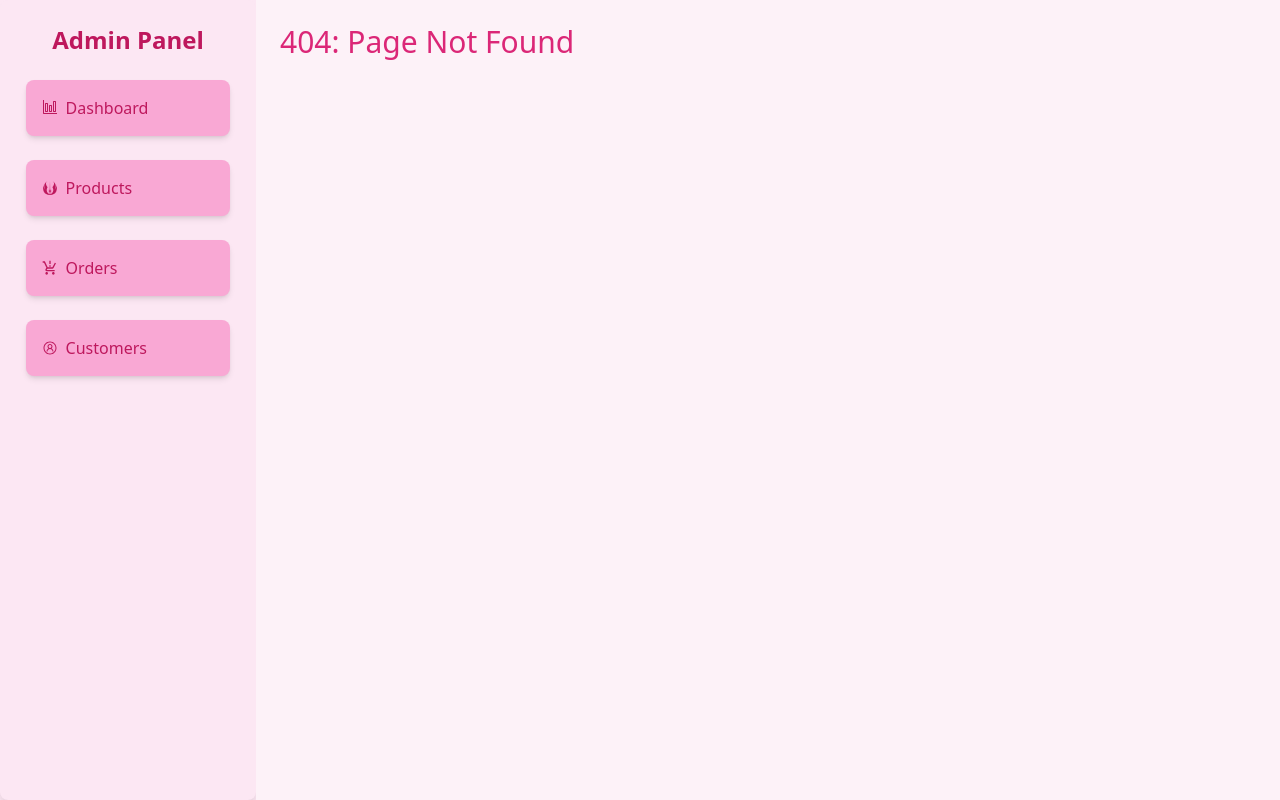
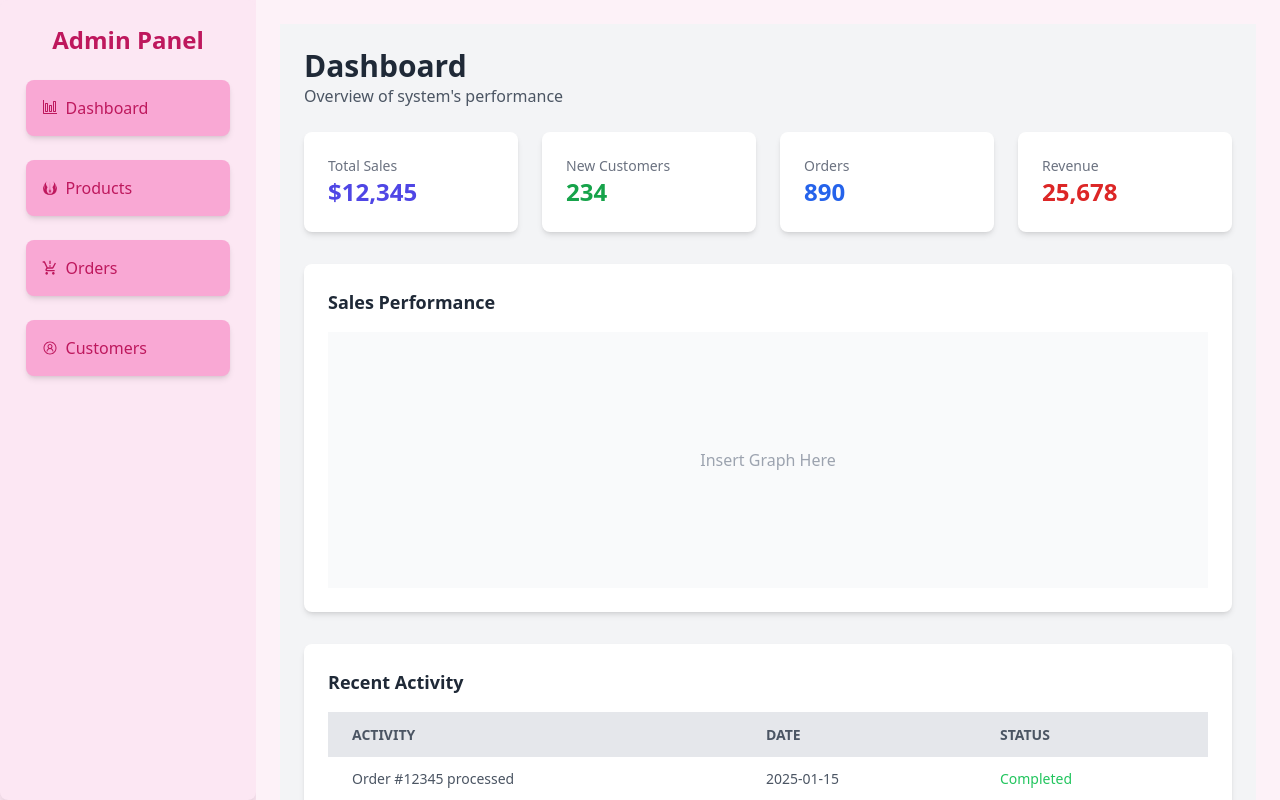
Before and after one commit to SKPHDeemantha/E-platformFrontend, a React (Vite) app: page /admin in a window 1280 px wide. Before the commit this address had no page. Built offline with nearby package versions, Linux system fonts and the light colour scheme.

Commit message:
Update AdminHomepage and Homepage routing; add catch-all route for Dashboard and comment out CarouselDefault component

```diff
--- a/src/pages/AdminHomepage.jsx
+++ b/src/pages/AdminHomepage.jsx
@@ -48,6 +48,7 @@ export default function AdminHomepage() {
       <div className="bg-pink-50 w-[80%] h-screen p-6 overflow-auto">
         <Routes path="/*">
           <Route path="/dashboard" element={<Dashboard />} />
+          <Route path="/*" element={<Dashboard />} />
           <Route path="/products" element={<Adminproductpage />} />
           <Route path="/products/addproduct" element={<AddproductForm />} />
           <Route path="/products/editproduct" element={<EditProductForm />} />
--- a/src/pages/Homepage.jsx
+++ b/src/pages/Homepage.jsx
@@ -19,9 +19,10 @@ export default function HomePage() {
     <Route path='/productInfo/:id' element={<ProductOverView/>}></Route>
     <Route path='/products' element={<Productpage/>}></Route>
     <Route path='/cart' element={<Cart/>}></Route>
+
     </Routes>
 
-    <CarouselDefault className='w-10 h-10 bg-slate-400' />
+    {/* <CarouselDefault className='w-10 h-10 bg-slate-400' /> */}
     </div>
 
     </div>
```
